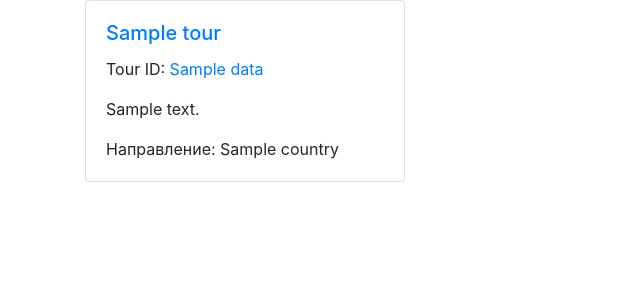
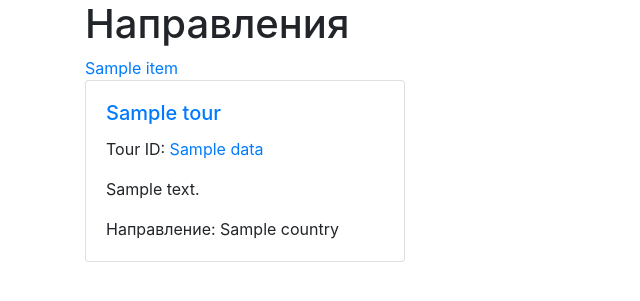
Before and after one commit to Sirotop/stepik1, a Flask app: template templates/index.html in a window 1280 px wide. Shown: the top 301 px of the page, without its empty margins (0-640 px from the left). Run offline with Flask 2, Linux system fonts and the light colour scheme; the template is opened without the code that fills it: most values are stand-ins (such as "Sample title", 1, 10 or a date in 2020); some libraries are stand-ins or nearby versions.

Commit message:
fixed first page urls.

```diff
--- a/templates/departures.html
+++ b/templates/departures.html
@@ -4,8 +4,8 @@
 <body>
 <div class="container">
 <h1>Направления</h1>
-    {% for item in deps.values() %}
-    <a href="">{{ item }}</a>
+    {% for item in deps.items() %}
+    <a href="/departures/">{{ item }}</a>
     {% endfor %}
     <br>
     <!--- {% for key,value in deps.items() %}
--- a/templates/index.html
+++ b/templates/index.html
@@ -3,6 +3,11 @@
 {% include 'base.html' %}
 
 <div class="container">
+    <h1>Направления</h1>
+    {% for item in deps.values() %}
+    <a href="/">{{ item }}</a>
+    {% endfor %}
+    <br>
 {% for id,tour in data.items() %}
     {% if loop.index <= 6 %} <!--- Couldn't pass the Filter variable --->
     <div class="card" style="width:20rem;">
```
